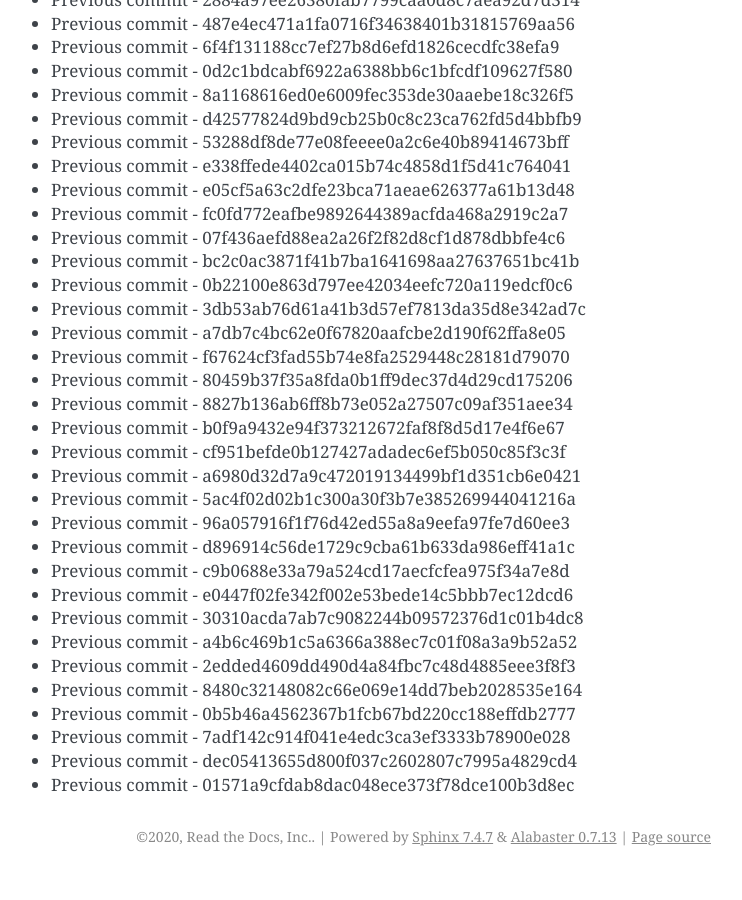
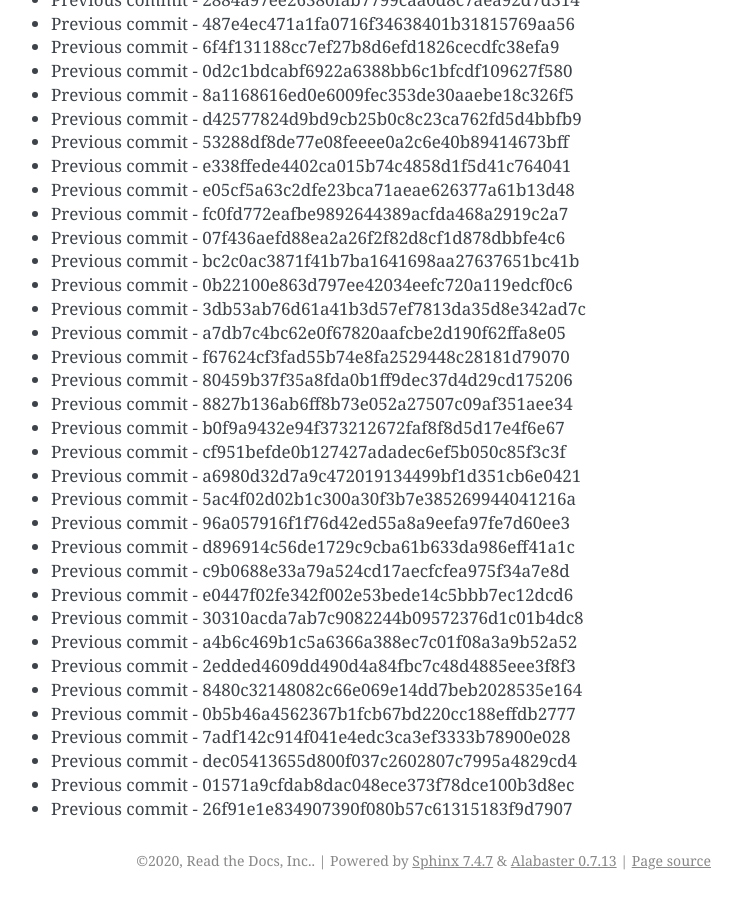
Before and after one commit to readthedocs/rtd-git-stresstest, a Sphinx documentation site: the page built from docs/updates.rst, in a window 1280 px wide and 900 px high, scrolled down 60267 px. Shown: the whole window, without its empty margins (399-1141 px from the left). Built offline with Sphinx 7.4.7, drawn with Linux system fonts in a browser that asks for light colours; before the commit the page ends 61143 px from its top, so only the background shows below that.

Commit message:
Generating commit from previous: 26f91e1e834907390f080b57c61315183f9d7907

```diff
--- a/docs/updates.rst
+++ b/docs/updates.rst
@@ -2564,3 +2564,4 @@ It can be tested for any performance characteristics.
 * Previous commit - 7adf142c914f041e4edc3ca3ef3333b78900e028
 * Previous commit - dec05413655d800f037c2602807c7995a4829cd4
 * Previous commit - 01571a9cfdab8dac048ece373f78dce100b3d8ec
+* Previous commit - 26f91e1e834907390f080b57c61315183f9d7907
```
